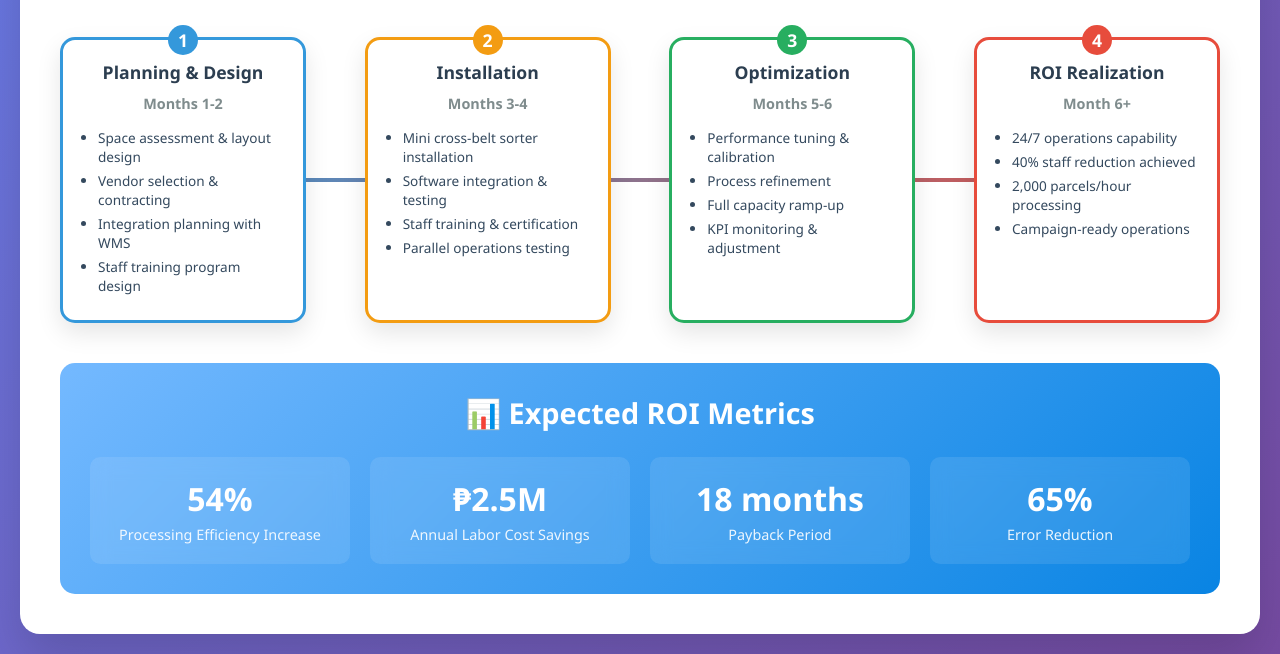
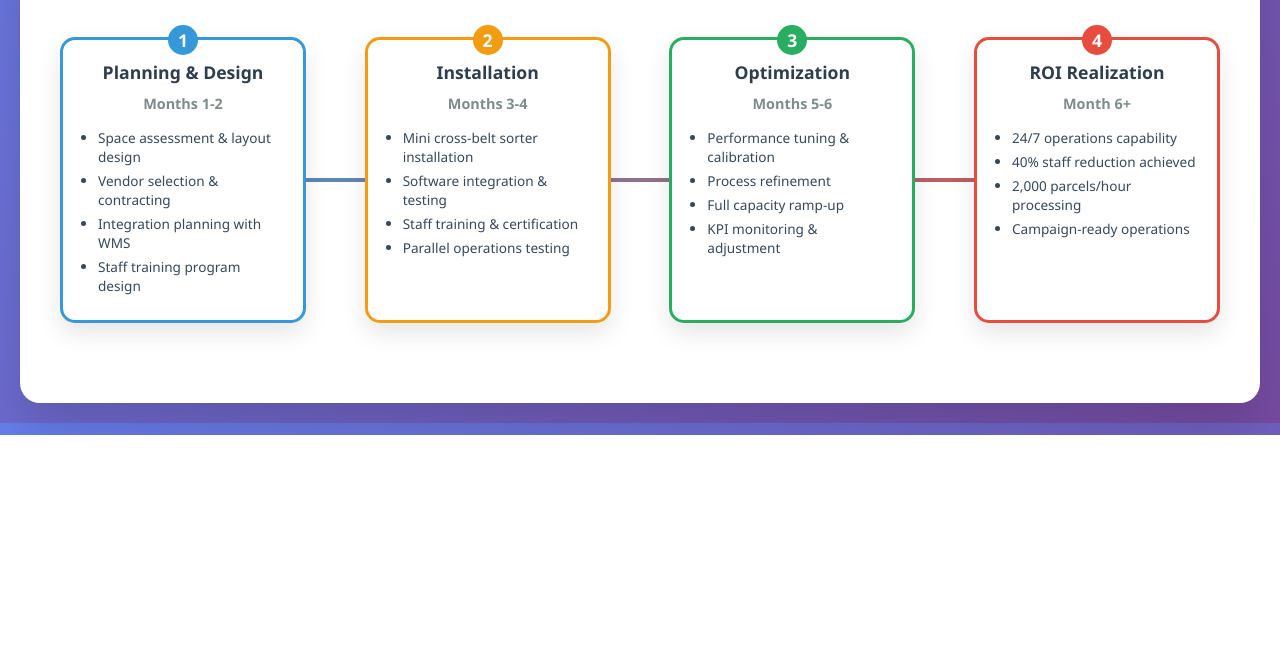
Before and after one commit to mrzapanta/Technology-ROI-Implementation, a plain HTML site: page index.html in a window 1280 px wide. Shown: the part 365-1019 px from the top of the page. After the commit the page ends 800 px from the top, so only its background shows below. Drawn offline with Linux system fonts and the light colour scheme.

Commit message:
Update index.html

```diff
--- a/index.html
+++ b/index.html
@@ -279,7 +279,7 @@
             </div>
         </div>
 
-        <div class="roi-breakdown">
+<!--         <div class="roi-breakdown">
             <div class="roi-title">📊 Expected ROI Metrics</div>
             <div class="roi-metrics">
                 <div class="roi-metric">
@@ -299,7 +299,7 @@
                     <div class="roi-metric-label">Error Reduction</div>
                 </div>
             </div>
-        </div>
+        </div> -->
     </div>
 </body>
 </html>
```
